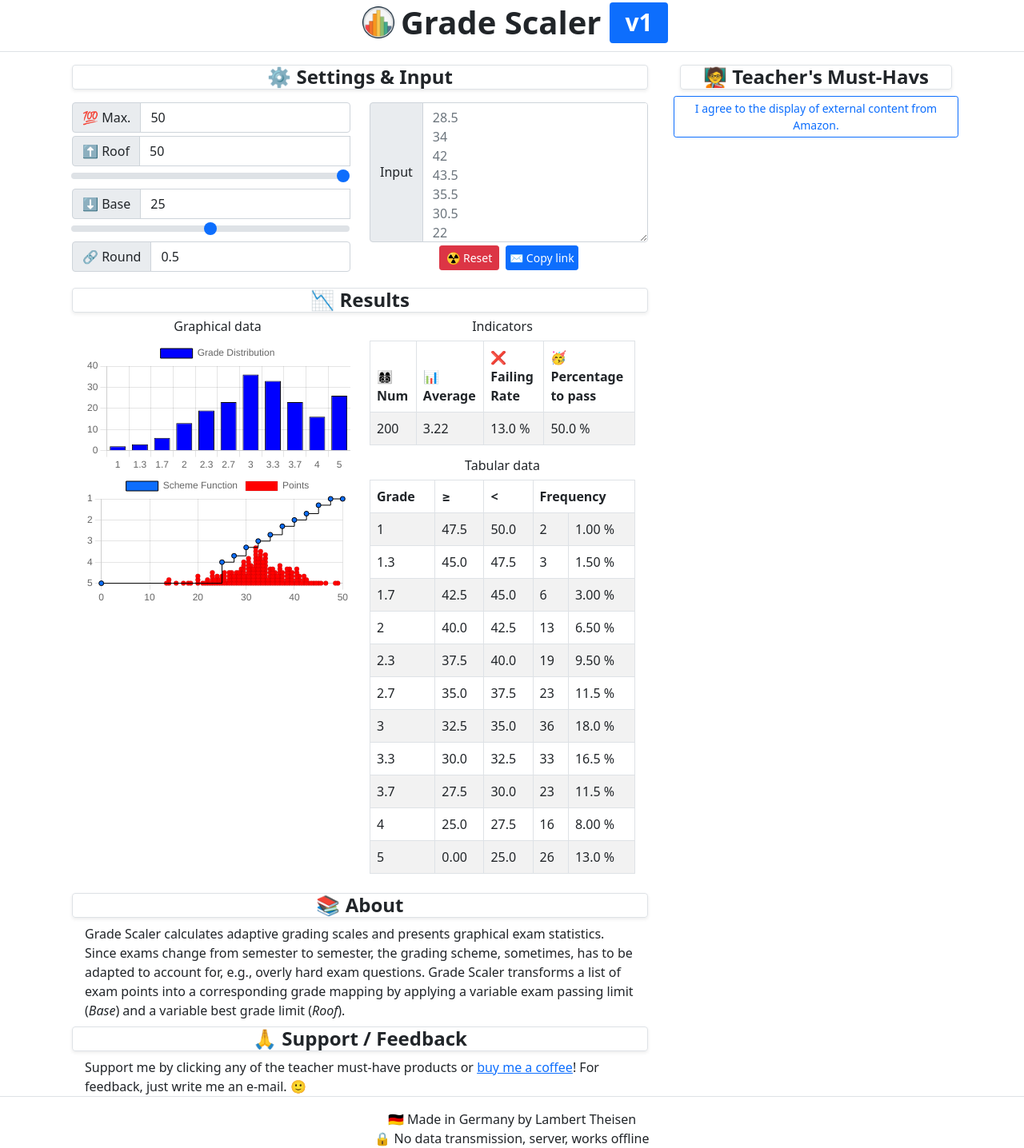
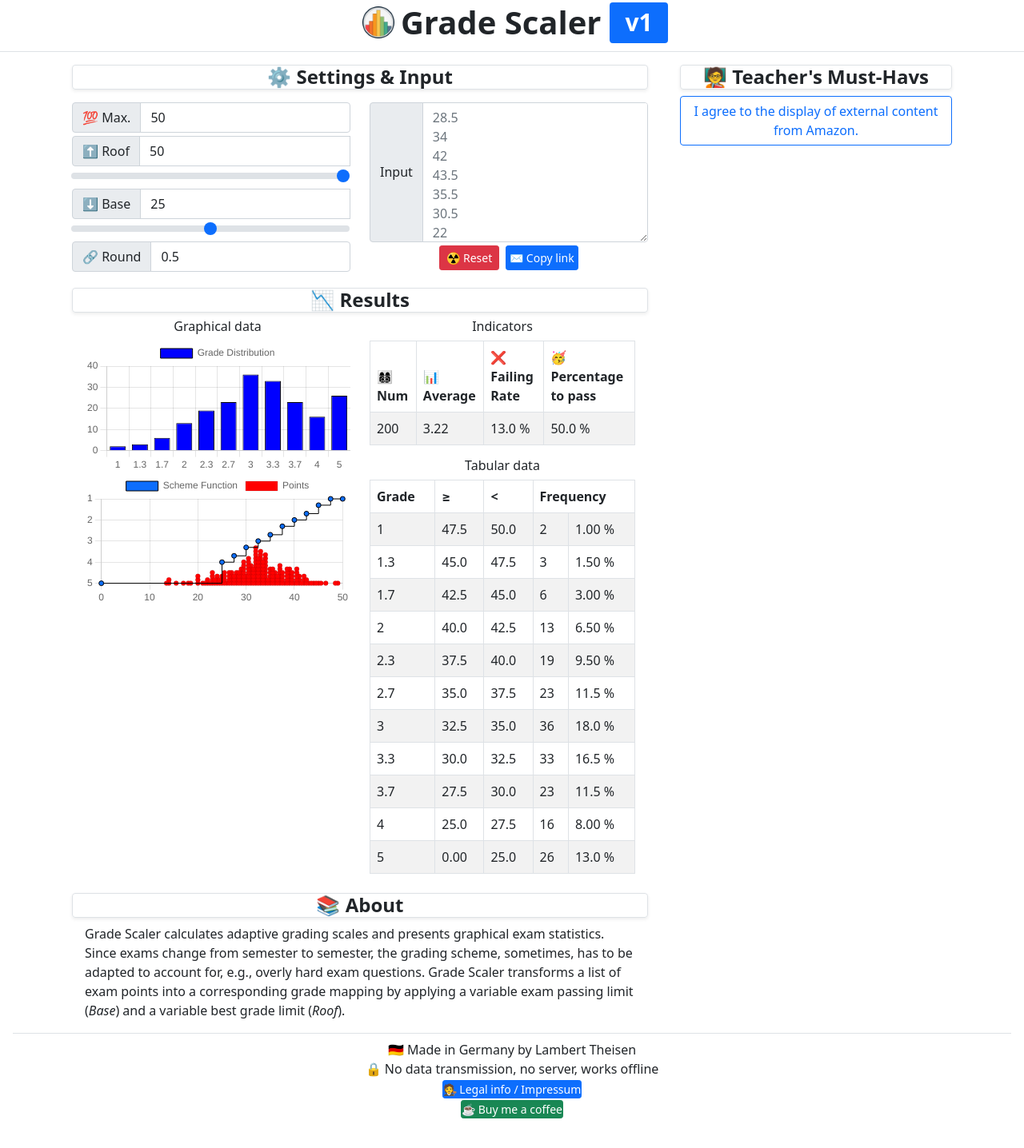
Before and after one commit to lamBOOO/gradescaler, a Next.js app: page / in a window 1280 px wide. Shown: the top 1436 px of the page at 80% size. Built offline with nearby package versions, Linux system fonts and the light colour scheme.

Commit message:
Remove stuff and improve

```diff
--- a/components/App.js
+++ b/components/App.js
@@ -351,14 +351,6 @@ export default class App extends Component {
                     </Col></Row>
                   </Container>
                 </div>
-                <div className="">
-                  <h2 className="rounded border shadow-sm fs-4 fw-bold m-2 text-center">🙏 Support / Feedback</h2>
-                  <Container className="">
-                    <Row><Col>
-                      Support me by clicking any of the teacher must-have products or <a href="https://www.buymeacoffee.com/theisen">buy me a coffee</a>! For feedback, just write me an e-mail. 🙂
-                    </Col></Row>
-                  </Container>
-                </div>
               </Col>
               <Col sm={12} md={12} lg={12} xl={4} xxl={3}>
                 <h2 className="rounded border shadow-sm fs-4 fw-bold m-2 text-center">🧑‍🏫 Teacher's Must-Havs</h2>
@@ -464,12 +456,16 @@ class AmazonLinkCards extends React.Component {
       )
     } else {
       return (
-        <Button
-          className="btn-sm" variant="outline-primary" target="_blank"
-          onClick={event => {
-            this.setState({disabled: false})
-          }}
-        >I agree to the display of external content from Amazon.</Button>
+        <div className="row-cols-1 m-2">
+          <Button
+            className="" variant="outline-primary" target="_blank"
+            onClick={event => {
+              this.setState({disabled: false})
+            }}
+          >
+            I agree to the display of external content from Amazon.
+          </Button>
+        </div>
       )
     }
   }
@@ -743,9 +739,9 @@ class Header extends Component {
 class Footer extends Component {
   render() {
     return (
-      <div className="p-3 text-center border-top">
+      <div className="m-3 p-2 text-center border-top">
         <div className="">🇩🇪 Made in Germany by Lambert Theisen</div>
-        <div className="">🔒 No data transmission, server, works offline</div>
+        <div className="">🔒 No data transmission, no server, works offline</div>
         <LegalButton />
         <Button className="btn-sm p-0" variant="success" href="https://www.buymeacoffee.com/theisen">☕️ Buy me a coffee</Button>
       </div>
```
